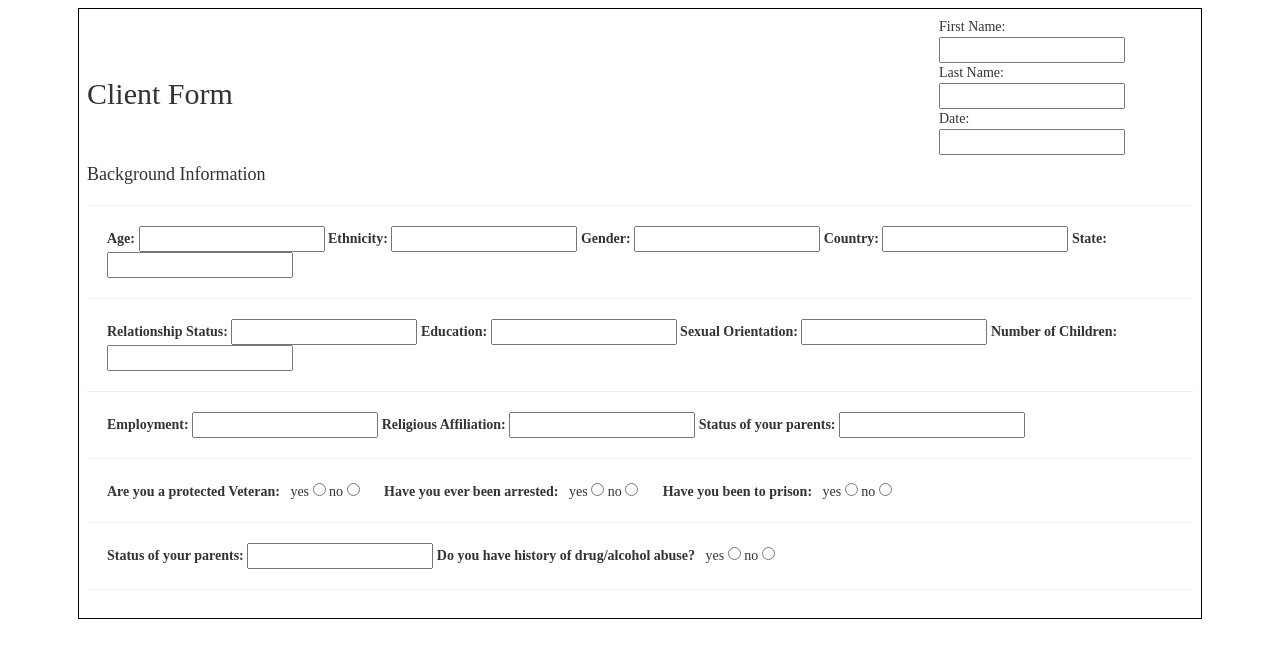
After one commit to mnoster/P.O, a PHP site: page /pdf_form.html in a window 1280 px wide. The commit adds this page. Shown: the top 658 px of the page. Run offline with PHP 8.4, Linux system fonts and the light colour scheme.

Commit message:
started making template for the second form

```diff
--- /dev/null
+++ b/pdf_form.css
@@ -0,0 +1,22 @@
+/*-------pdf form---------*/
+#title{
+    padding-top:40px;
+    display: inline-block;
+}
+.date{
+    margin:15px 20px 0 0;
+}
+.date,.first-name,.last-name{
+    float: right;
+}
+.pdf-form{
+    font-family: "Times New Roman",'Helvetica';
+}
+.data{
+    margin-left: 20px;
+}
+.wrapper{
+    border:1px solid black;
+    margin:8px;
+    padding:8px;
+}
--- /dev/null
+++ b/pdf_form.html
@@ -0,0 +1,49 @@
+<!DOCTYPE html>
+<html lang="en" xmlns="http://www.w3.org/1999/html">
+<head>
+    <meta charset="UTF-8">
+    <title>Home | PsychOrigins</title>
+    <meta name="viewport" content="width=device-width, initial-scale=1">
+    <link rel="stylesheet" type="text/css" href="https://maxcdn.bootstrapcdn.com/bootstrap/3.3.6/css/bootstrap.min.css">
+    <link href="pdf_form.css" rel="stylesheet" type="text/css">
+</head>
+<body>
+<div class="container pdf-form">
+    <div class="container-fluid wrapper">
+    <div class="row">
+        <div class="col-xs-4">
+            <h2 id="title">Client Form</h2>
+        </div>
+        <div class="col-xs-5"></div>
+        <div class="col-xs-3 specs">
+            First Name:<br> <input type="text"><br>
+            Last Name:<br> <input type="text"><br>
+            Date:<br> <input type="text">
+        </div>
+    </div>
+    <h4>Background Information</h4>
+    <hr>
+    <div class="row data">
+        <strong> Age:</strong> <input type="text"> <strong> Ethnicity:</strong> <input type="text"> <strong> Gender:</strong> <input type="text"> <strong> Country:</strong> <input type="text"> <strong> State:</strong> <input type="text">
+    </div>
+    <hr>
+    <div class="row data">
+        <strong> Relationship Status:</strong> <input type="text"> <strong> Education:</strong> <input type="text"> <strong> Sexual Orientation:</strong> <input type="text"> <strong> Number of Children:</strong> <input type="text">
+    </div>
+    <hr>
+    <div class="row data">
+        <strong> Employment:</strong> <input type="text"> <strong> Religious Affiliation:</strong> <input type="text"> <strong> Status of your parents:</strong> <input type="text">
+    </div>
+    <hr>
+    <div class="row data">
+        <strong> Are you a protected Veteran:</strong>  &nbsp  yes <input type="radio" name="veteran" value="yes">  no <input type="radio" name="veteran" value="no">  &nbsp &nbsp  &nbsp<strong> Have you ever been arrested:</strong> &nbsp yes <input type="radio" name="arrested" value="yes"> no <input type="radio" name="arrested" value="no"> &nbsp &nbsp  &nbsp <strong> Have you been to prison:</strong>  &nbsp yes <input type="radio" name="prison" value="yes"> no <input type="radio" name="prison" value="no">
+    </div>
+    <hr>
+    <div class="row data">
+         <strong> Status of your parents:</strong> <input type="text"> <strong> Do you have history of drug/alcohol abuse?</strong>  &nbsp  yes <input type="radio" name="abuse" value="yes">  no <input type="radio" name="abuse" value="no">
+    </div>
+    <hr>
+    </div>
+</div>
+</body>
+</html>
```
Also changed, not shown: form1.php (+18 -1 lines), main.js (+10 -4 lines), style.css (line endings or trailing spaces).
